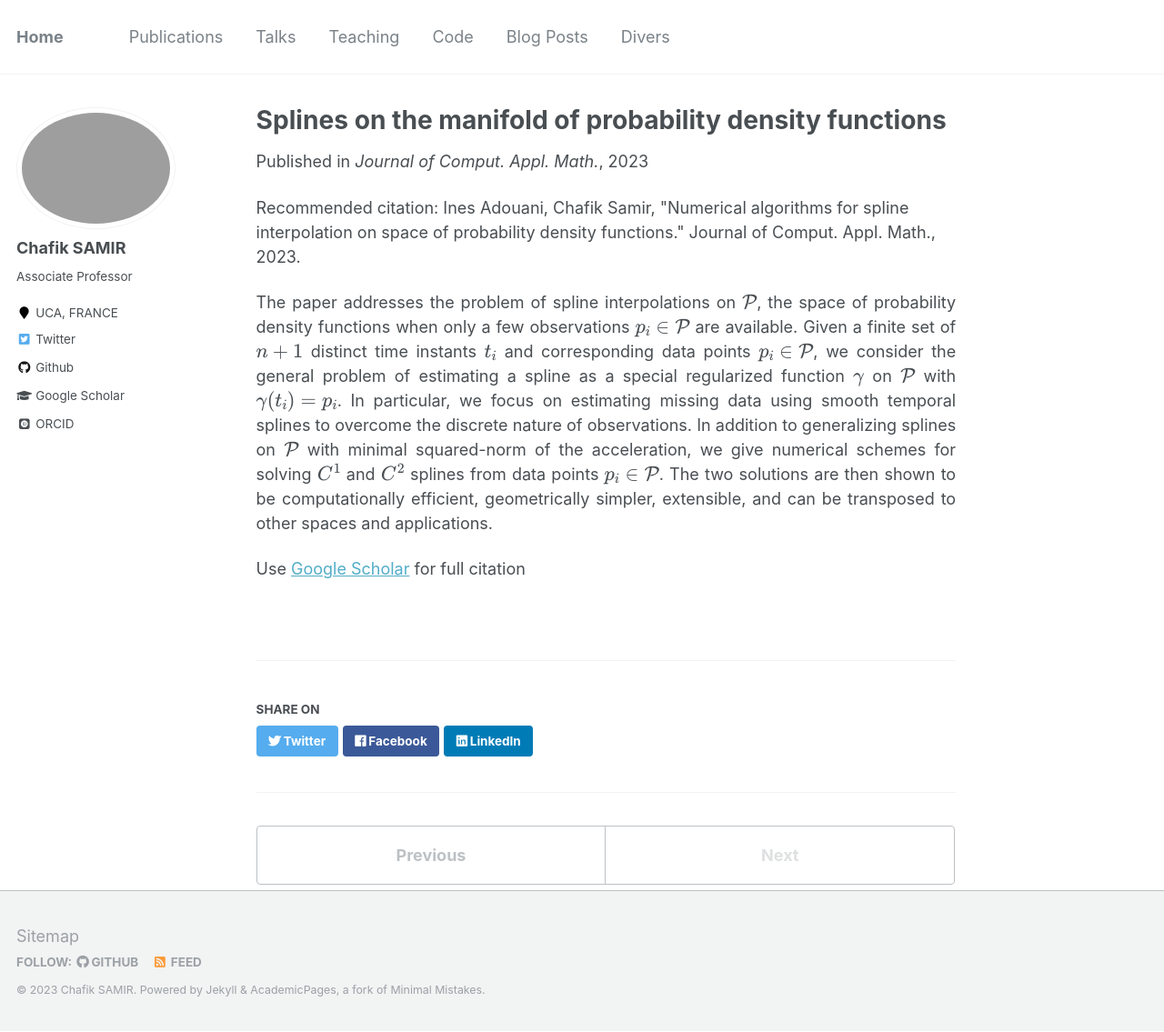
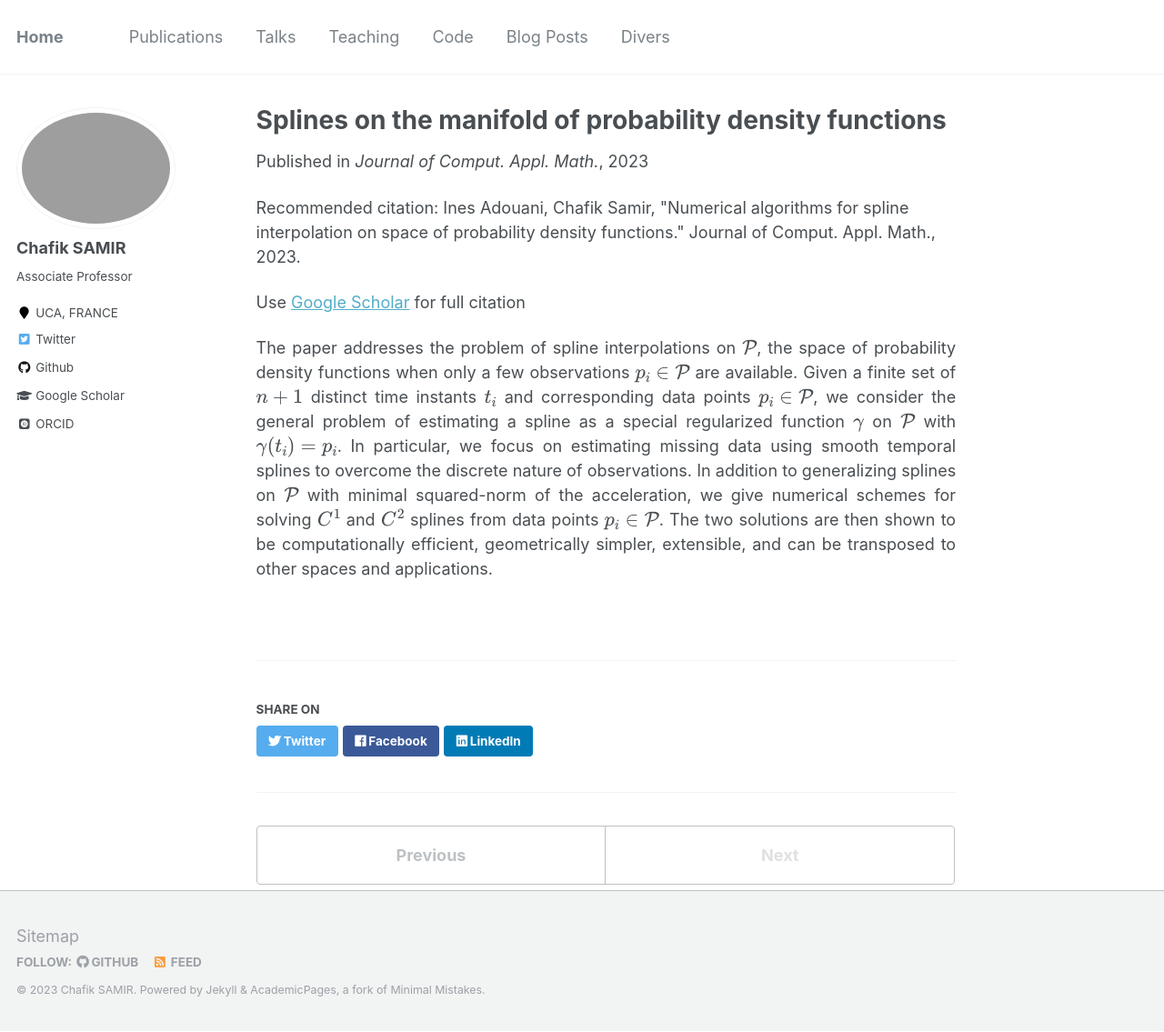
Before and after one commit to Chsamir/chsamir.github.io, a Jekyll site: the page built from _publications/2023-01-01-Numerical-algorithms-for-spline-interpolation-on-space-of-probability-density-functions.md, in a window 1280 px wide and 1135 px high. Shown: the whole window at 91% size. Built offline with Jekyll 4.4.1, drawn with Linux system fonts in a browser that asks for light colours; some web fonts are replaced; formulas are drawn with MathJax 3.

Commit message:
Update 2023-01-01-Numerical-algorithms-for-spline-interpolation-on-space-of-probability-density-functions.md

```diff
--- a/_publications/2023-01-01-Numerical-algorithms-for-spline-interpolation-on-space-of-probability-density-functions.md
+++ b/_publications/2023-01-01-Numerical-algorithms-for-spline-interpolation-on-space-of-probability-density-functions.md
@@ -6,8 +6,7 @@ date: 2023-01-01
 venue: 'Journal of Comput. Appl. Math.'
 citation: ' Ines Adouani,  Chafik Samir, "Numerical algorithms for spline interpolation on space of probability density functions." Journal of Comput. Appl. Math., 2023.'
 ---
-<p align="justify">
+ Use [Google Scholar](https://scholar.google.com/scholar?q=Numerical+algorithms+for+spline+interpolation+on+space+of+probability+density+functions){:target="_blank"} for full citation
+ <p align="justify">
 The paper addresses the problem of spline interpolations on $\mathcal{P}$, the space of probability density functions when only a few observations $p_i \in \mathcal{P}$ are available. Given a finite set of $n+1$ distinct time instants $t_i$ and corresponding data points $p_i \in \mathcal{P}$, we consider the general problem of estimating a spline as a special regularized function $\gamma$ on $\mathcal{P}$ with $\gamma(t_i)=p_i$. In particular, we focus on estimating missing data using smooth temporal splines to overcome the discrete nature of observations. In addition to generalizing splines on $\mathcal{P}$ with minimal squared-norm of the acceleration, we give numerical schemes for solving $C^1$ and $C^2$ splines from data points $p_i \in \mathcal{P}$. The two solutions are then shown to be computationally efficient, geometrically simpler, extensible, and can be transposed to other spaces and applications.
 </p>
-
- Use [Google Scholar](https://scholar.google.com/scholar?q=Numerical+algorithms+for+spline+interpolation+on+space+of+probability+density+functions){:target="_blank"} for full citation
```
